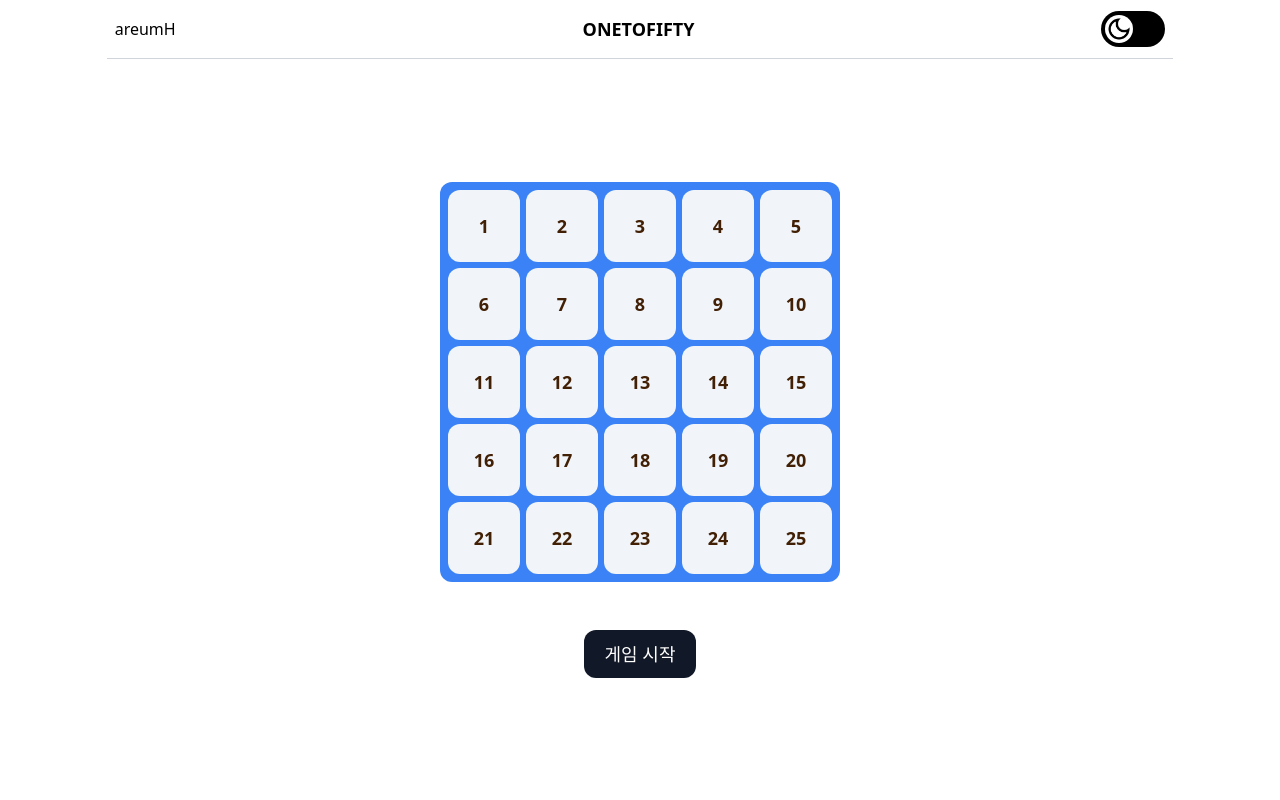
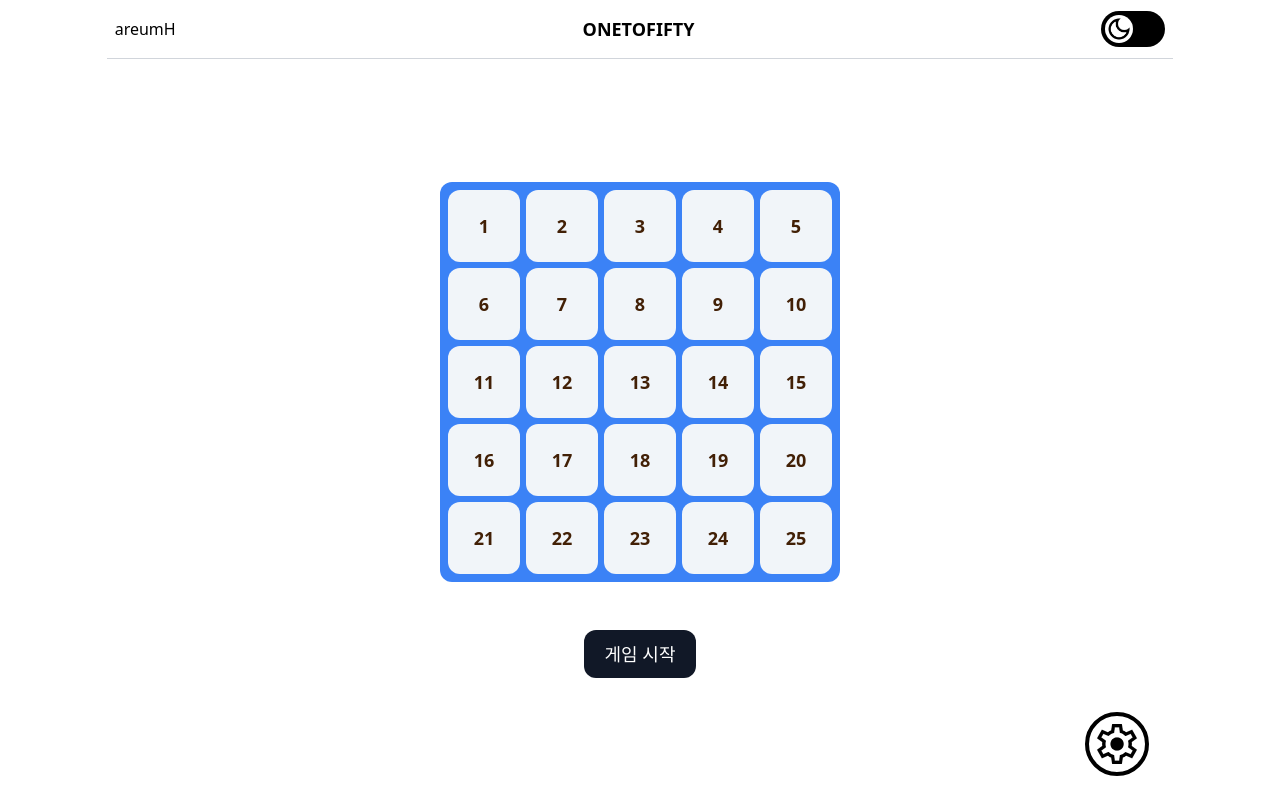
Before and after one commit to areumH/OneToFifty, a Next.js app in the folder onetofifty/: page / in a window 1280 px wide. Built offline with nearby package versions, Linux system fonts and the light colour scheme.

Commit message:
design: 사이드 버튼 추가

```diff
--- /dev/null
+++ b/onetofifty/src/app/Components/SideButton.tsx
@@ -0,0 +1,14 @@
+'use client';
+
+import Image from 'next/image';
+import settingDark from '../../../public/image/setting_dark.png';
+
+export default function SideButton() {
+
+
+  return (
+    <div className="flex justify-center items-center absolute bottom-6 right-6 w-16 h-16 border-4 border-black rounded-full cursor-pointer">
+      <Image src={settingDark} alt="setting dark icon" className="w-12 h-12" />
+    </div>
+  );
+}
--- a/onetofifty/src/app/page.tsx
+++ b/onetofifty/src/app/page.tsx
@@ -2,6 +2,7 @@
 
 import { useState } from 'react';
 import Container from './Components/Container/Container';
+import SideButton from './Components/SideButton';
 import shuffleArray from './Utils/shuffleArray';
 
 export default function Main() {
@@ -13,7 +14,7 @@ export default function Main() {
   };
 
   return (
-    <div className="flex flex-col w-10/12 h-svh justify-center items-center gap-12">
+    <div className="flex flex-col w-10/12 h-svh justify-center items-center relative gap-12">
       <Container array={numberArray} />
       <button
         className="w-28 h-12 bg-gray-900 text-white text-lg rounded-xl hover:bg-opacity-80"
@@ -21,6 +22,7 @@ export default function Main() {
       >
         게임 시작
       </button>
+      <SideButton />
     </div>
   );
 }
```
Also changed, not shown: onetofifty/public/image/setting_dark.png (added), onetofifty/public/image/setting_light.png (added).
